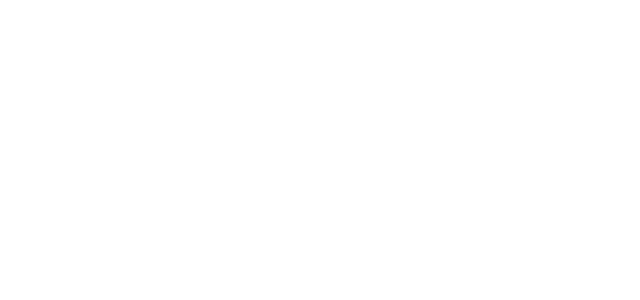
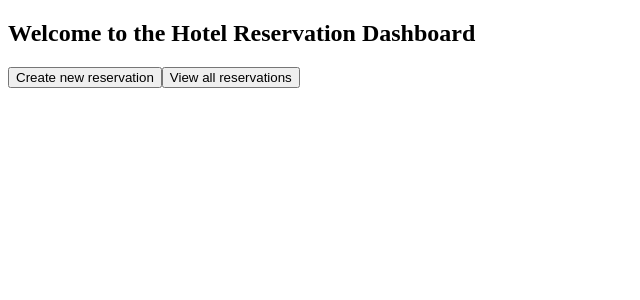
Before and after one commit to KobusBooyens/Angular-HotelReservationApp, an Angular app: page / in a window 1280 px wide. Shown: the top 300 px of the page, without its empty margins (0-640 px from the left). Built offline with nearby package versions, Linux system fonts and the light colour scheme.

Commit message:
Added router for home

```diff
--- a/src/app/app-routing.module.ts
+++ b/src/app/app-routing.module.ts
@@ -1,7 +1,14 @@
 import { NgModule } from '@angular/core';
 import { RouterModule, Routes } from '@angular/router';
+import { HomeComponent } from './home/home.component';
+import { ReservationFormComponent } from './reservation-form/reservation-form.component';
+import { ReservationListComponent } from './reservation-list/reservation-list.component';
 
-const routes: Routes = [];
+const routes: Routes = [
+  { path: '', component: HomeComponent },
+  { path: 'list', component: ReservationListComponent },
+  { path: 'new', component: ReservationFormComponent },
+];
 
 @NgModule({
   imports: [RouterModule.forRoot(routes)],
--- a/src/app/home/home.component.html
+++ b/src/app/home/home.component.html
@@ -1 +1,5 @@
-<p>home works!</p>
+<div>
+    <h2>Welcome to the Hotel Reservation Dashboard</h2>
+    <button [routerLink]="['/new']">Create new reservation</button>
+    <button [routerLink]="['/list']">View all reservations</button>
+</div>
--- a/src/app/home/home.module.ts
+++ b/src/app/home/home.module.ts
@@ -1,15 +1,15 @@
 import { NgModule } from '@angular/core';
 import { CommonModule } from '@angular/common';
 import { HomeComponent } from './home.component';
-
-
+import { RouterModule } from '@angular/router';
 
 @NgModule({
   declarations: [
     HomeComponent
   ],
   imports: [
-    CommonModule
+    CommonModule,
+    RouterModule
   ]
 })
 export class HomeModule { }
```
Also changed, not shown: src/app/app.module.ts (+6 -1 lines), src/app/models/reservation.ts (added, +8 -0 lines).
